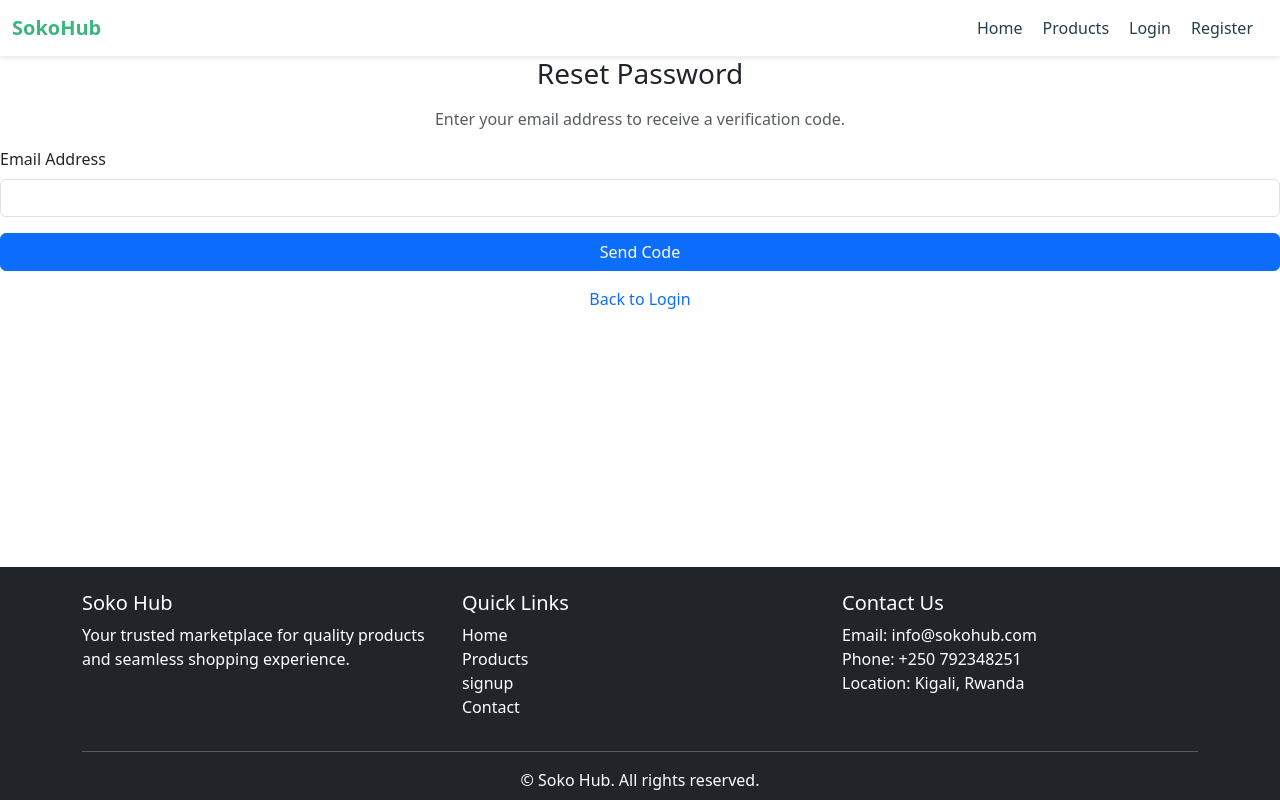
After one commit to UKUNDASETheodomir/Django_project, a Django app: page /password-reset/ in a window 1280 px wide. The commit adds this page. Run offline with Django 5.2, Linux system fonts and the light colour scheme.

Commit message:
updated login form with resetpassword

```diff
--- a/accounts/templates/accounts/login.html
+++ b/accounts/templates/accounts/login.html
@@ -108,6 +108,10 @@ body, html {
 					</div>
 
 				</div>
+                <div class="text-center mt-3">
+                  <a href="{% url 'request_password_reset' %}" class="text-decoration-none">Forgot Password?</a>
+                </div>
+
 			</div>
 		</div>
 	</div>
--- /dev/null
+++ b/accounts/templates/accounts/request_reset.html
@@ -0,0 +1,21 @@
+{% extends 'accounts/base.html' %}
+
+{% block content %}
+<h3 class="text-center mb-3">Reset Password</h3>
+<p class="text-center text-muted">Enter your email address to receive a verification code.</p>
+
+<form method="POST" action="">
+    {% csrf_token %}
+
+    <div class="mb-3">
+        <label for="email" class="form-label">Email Address</label>
+        <input type="email" class="form-control" name="email" required>
+    </div>
+
+    <button type="submit" class="btn btn-primary w-100">Send Code</button>
+</form>
+
+<div class="text-center mt-3">
+    <a href="{% url 'login' %}" class="text-decoration-none">Back to Login</a>
+</div>
+{% endblock %}
--- a/accounts/urls.py
+++ b/accounts/urls.py
@@ -1,5 +1,6 @@
 from django.urls import path
 from orders.views import customerOrder, vendorOrder
+from django.contrib.auth import views as auth_views
 from products.views import create_product, vendor_products, product_list, edit_product, delete_product
 from .views import *
 urlpatterns = [
@@ -22,4 +23,9 @@ urlpatterns = [
 
     path('edit/<int:id>/', edit_product, name='edit_product'),
     path('delete/<int:id>/', delete_product, name='delete_product'),
+
+    path('login/', login_view, name='login'),
+    path('login/verify/', verify_login_otp, name='verify_login_otp'),
+    path('password-reset/', request_password_reset, name='request_password_reset'),
+    path('password-reset/confirm/', reset_password_confirm, name='reset_password_confirm'),
 ]
--- a/accounts/views.py
+++ b/accounts/views.py
@@ -16,6 +16,9 @@ from django.shortcuts import render, redirect
 from django.contrib import messages
 from .forms import RegisterForm
 from django.contrib.auth.models import Group
+from django.utils import timezone
+from accounts.models import OTPToken, CustomUser
+from .utils import send_otp_email
 
 
 def register_view(request):
@@ -52,13 +55,94 @@ def login_view(request):
         user = authenticate(request, username=username, password=password)
 
         if user is not None:
-            login(request, user)
-            return redirect("dashboard")
+            request.session['pre_otp_user_id'] = user.id
+
+            send_otp_email(user)
+            return redirect('verify_login_otp')
         else:
             messages.info(request, "Invalid username or password")
+    return render(request, 'accounts/login.html')
+def verify_login_otp(request):
+    # Check if we have a user waiting in the session
+    user_id = request.session.get('pre_otp_user_id')
+    if not user_id:
+        return redirect('login')
 
-    context = {}
-    return render(request, "accounts/login.html",context)
+    if request.method == "POST":
+        otp_input = request.POST.get("otp")
+        try:
+            user = CustomUser.objects.get(id=user_id)
+            token = OTPToken.objects.get(user=user)
+
+            # Check logic: Code matches AND is not expired
+            if (token.otp_code == otp_input) and (token.otp_expires_at > timezone.now()):
+                # Success! Now we actually login
+                login(request, user)
+
+                # Cleanup
+                del request.session['pre_otp_user_id']
+                token.otp_code = None # Invalidate token
+                token.save()
+
+                return redirect('home') # Change to your dashboard URL
+            else:
+                messages.error(request, "Invalid or expired OTP")
+
+        except OTPToken.DoesNotExist:
+            messages.error(request, "Something went wrong. Please try login again.")
+
+    return render(request, 'accounts/verify_otp.html')
+# --- 2. PASSWORD RESET FLOW ---
+
+def request_password_reset(request):
+    if request.method == "POST":
+        email = request.POST.get("email")
+        try:
+            user = CustomUser.objects.get(email=email)
+            # Store email in session to pass to next step
+            request.session['reset_email'] = email
+            send_otp_email(user)
+            return redirect('reset_password_confirm')
+        except CustomUser.DoesNotExist:
+            # Security: Don't reveal if user exists, just pretend we sent it
+            messages.success(request, "If an account exists, an OTP has been sent.")
+
+    return render(request, 'accounts/request_reset.html')
+
+def reset_password_confirm(request):
+    email = request.session.get('reset_email')
+    if not email:
+        return redirect('request_password_reset')
+
+    if request.method == "POST":
+        otp_input = request.POST.get("otp")
+        new_password = request.POST.get("new_password")
+
+        try:
+            user = CustomUser.objects.get(email=email)
+            token = OTPToken.objects.get(user=user)
+
+            if (token.otp_code == otp_input) and (token.otp_expires_at > timezone.now()):
+                # Set new password
+                user.set_password(new_password)
+                user.save()
+
+                # Cleanup
+                token.otp_code = None
+                token.save()
+                del request.session['reset_email']
+
+                messages.success(request, "Password reset successful. Please login.")
+                return redirect('login')
+            else:
+                messages.error(request, "Invalid or expired OTP")
+
+        except (CustomUser.DoesNotExist, OTPToken.DoesNotExist):
+             messages.error(request, "Error processing request.")
+
+    return render(request, 'accounts/reset_confirm.html')
+
+
 
 def logout_view(request):
     logout(request)
```
Also changed, not shown: accounts/models.py (+25 -0 lines), accounts/templates/accounts/reset_confim.html (added, +22 -0 lines), accounts/templates/accounts/verify_OTP.html (added, +17 -0 lines), accounts/utils.py (added, +29 -0 lines), accounts/migrations/0005_otpemail.py (added), accounts/migrations/0006_rename_otpemail_otptoken_alter_otptoken_options.py (added), db.sqlite3.
